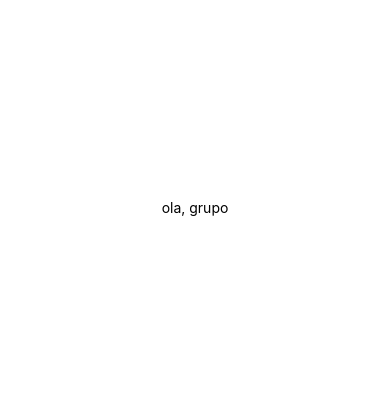
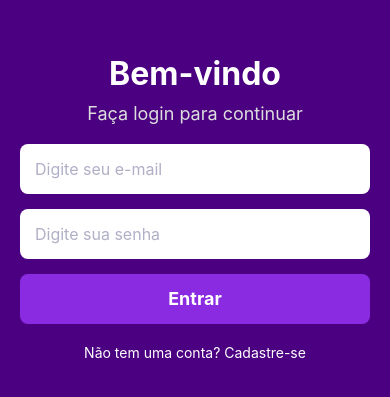
Before and after one commit to murilobongard/ReactNative-Serratec, a React Native app in the folder TrabalhoFinal-React-Native/: screen /Login in a window 390 px wide. Shown: the part 215-612 px from the top of the page. Built offline with nearby package versions, Linux system fonts and the light colour scheme.

Commit message:
Add login e cadastro sem as funcionalidades

```diff
--- a/TrabalhoFinal-React-Native/App.tsx
+++ b/TrabalhoFinal-React-Native/App.tsx
@@ -1,20 +1,27 @@
-import { StatusBar } from "expo-status-bar";
-import { StyleSheet, Text, View } from "react-native";
+import { NavigationContainer } from "@react-navigation/native";
+import { createNativeStackNavigator } from "@react-navigation/native-stack";
+import LoginScreen from "./src/screens/LoginScreens";
+import CadastroScreens from "./src/screens/CadastroScreens";
 
-export default function App() {
+const Stack = createNativeStackNavigator();
+
+const App = () => {
   return (
-    <View style={styles.container}>
-      <Text>ola, grupo</Text>
-      <StatusBar style="auto" />
-    </View>
+    <NavigationContainer>
+      <Stack.Navigator initialRouteName="Login">
+        <Stack.Screen
+          name="Login"
+          component={LoginScreen}
+          options={{ headerShown: false }}
+        />
+        <Stack.Screen
+          name="Cadastro"
+          component={CadastroScreens}
+          options={{ headerShown: false }}
+        />
+      </Stack.Navigator>
+    </NavigationContainer>
   );
-}
+};
 
-const styles = StyleSheet.create({
-  container: {
-    flex: 1,
-    backgroundColor: "#fff",
-    alignItems: "center",
-    justifyContent: "center",
-  },
-});
+export default App;
--- /dev/null
+++ b/TrabalhoFinal-React-Native/src/screens/CadastroScreens.tsx
@@ -0,0 +1,103 @@
+import React, { useState } from "react";
+import {
+  View,
+  Text,
+  TextInput,
+  TouchableOpacity,
+  StyleSheet,
+  Alert,
+} from "react-native";
+
+const CadastroScreens = () => {
+  const [nome, setName] = useState<string>("");
+  const [email, setEmail] = useState<string>("");
+  const [senha, setPassword] = useState<string>("");
+
+  const handleRegister = () => {
+    if (!nome || !email || !senha) {
+      Alert.alert("Erro", "Por favor, preencha todos os campos.");
+      return;
+    }
+
+    Alert.alert("Sucesso", `Cadastro realizado para: ${nome}`);
+  };
+
+  return (
+    <View style={styles.container}>
+      <Text style={styles.titulo}>Criar Conta</Text>
+      <Text style={styles.subtitulo}>Cadastre-se para começar</Text>
+      <TextInput
+        style={styles.input}
+        placeholder="Digite seu nome"
+        placeholderTextColor="#B0AFC6"
+        value={nome}
+        onChangeText={setName}
+      />
+      <TextInput
+        style={styles.input}
+        placeholder="Digite seu e-mail"
+        placeholderTextColor="#B0AFC6"
+        keyboardType="email-address"
+        value={email}
+        onChangeText={setEmail}
+      />
+      <TextInput
+        style={styles.input}
+        placeholder="Digite sua senha"
+        placeholderTextColor="#B0AFC6"
+        secureTextEntry
+        value={senha}
+        onChangeText={setPassword}
+      />
+      <TouchableOpacity style={styles.button} onPress={handleRegister}>
+        <Text style={styles.buttonText}>Cadastrar</Text>
+      </TouchableOpacity>
+    </View>
+  );
+};
+
+export default CadastroScreens;
+
+const styles = StyleSheet.create({
+  container: {
+    flex: 1,
+    backgroundColor: "#4B0082",
+    alignItems: "center",
+    justifyContent: "center",
+    padding: 20,
+  },
+  titulo: {
+    fontSize: 32,
+    color: "#FFF",
+    fontWeight: "bold",
+    marginBottom: 10,
+  },
+  subtitulo: {
+    fontSize: 18,
+    color: "#DDD",
+    marginBottom: 20,
+  },
+  input: {
+    width: "100%",
+    height: 50,
+    backgroundColor: "#FFF",
+    borderRadius: 8,
+    paddingHorizontal: 15,
+    fontSize: 16,
+    color: "#333",
+    marginBottom: 15,
+  },
+  button: {
+    width: "100%",
+    height: 50,
+    backgroundColor: "#8A2BE2",
+    borderRadius: 8,
+    alignItems: "center",
+    justifyContent: "center",
+  },
+  buttonText: {
+    fontSize: 18,
+    color: "#FFF",
+    fontWeight: "bold",
+  },
+});
--- /dev/null
+++ b/TrabalhoFinal-React-Native/src/screens/LoginScreens.tsx
@@ -0,0 +1,106 @@
+import React, { useState } from "react";
+import {
+  View,
+  Text,
+  TextInput,
+  TouchableOpacity,
+  StyleSheet,
+  Alert,
+} from "react-native";
+import { useNavigation } from "@react-navigation/native";
+import { NativeStackNavigationProp } from "@react-navigation/native-stack";
+import { RootStackParamList } from "../types/navigation";
+
+type NavigationProps = NativeStackNavigationProp<RootStackParamList, "Login">;
+
+const LoginScreen = () => {
+  const [email, setEmail] = useState<string>("");
+  const [password, setPassword] = useState<string>("");
+  const navigation = useNavigation<NavigationProps>();
+
+  const handleLogin = () => {
+    if (!email || !password) {
+      Alert.alert("Erro", "Por favor, preencha todos os campos.");
+      return;
+    }
+
+    Alert.alert("Sucesso", `Bem-vindo, ${email}!`);
+  };
+
+  return (
+    <View style={styles.container}>
+      <Text style={styles.titulo}>Bem-vindo</Text>
+      <Text style={styles.subtitle}>Faça login para continuar</Text>
+      <TextInput
+        style={styles.input}
+        placeholder="Digite seu e-mail"
+        placeholderTextColor="#B0AFC6"
+        keyboardType="email-address"
+        value={email}
+        onChangeText={setEmail}
+      />
+      <TextInput
+        style={styles.input}
+        placeholder="Digite sua senha"
+        placeholderTextColor="#B0AFC6"
+        secureTextEntry
+        value={password}
+        onChangeText={setPassword}
+      />
+      <TouchableOpacity style={styles.button} onPress={handleLogin}>
+        <Text style={styles.buttonText}>Entrar</Text>
+      </TouchableOpacity>
+      <TouchableOpacity onPress={() => navigation.navigate("Cadastro")}>
+        <Text style={{ color: "#FFF", marginTop: 20 }}>
+          Não tem uma conta? Cadastre-se
+        </Text>
+      </TouchableOpacity>
+    </View>
+  );
+};
+
+export default LoginScreen;
+
+const styles = StyleSheet.create({
+  container: {
+    flex: 1,
+    backgroundColor: "#4B0082",
+    alignItems: "center",
+    justifyContent: "center",
+    padding: 20,
+  },
+  titulo: {
+    fontSize: 32,
+    color: "#FFF",
+    fontWeight: "bold",
+    marginBottom: 10,
+  },
+  subtitle: {
+    fontSize: 18,
+    color: "#DDD",
+    marginBottom: 20,
+  },
+  input: {
+    width: "100%",
+    height: 50,
+    backgroundColor: "#FFF",
+    borderRadius: 8,
+    paddingHorizontal: 15,
+    fontSize: 16,
+    color: "#333",
+    marginBottom: 15,
+  },
+  button: {
+    width: "100%",
+    height: 50,
+    backgroundColor: "#8A2BE2",
+    borderRadius: 8,
+    alignItems: "center",
+    justifyContent: "center",
+  },
+  buttonText: {
+    fontSize: 18,
+    color: "#FFF",
+    fontWeight: "bold",
+  },
+});
--- /dev/null
+++ b/TrabalhoFinal-React-Native/src/types/navigation.d.ts
@@ -0,0 +1,4 @@
+export type RootStackParamList = {
+  Login: undefined;
+  Cadastro: undefined;
+};
```
Also changed, not shown: TrabalhoFinal-React-Native/src/types/AppNavigator.tsx (added, +26 -0 lines), TrabalhoFinal-React-Native/src/screens/LoginScrenns/login.tsx (deleted), TrabalhoFinal-React-Native/src/screens/ProdutoScrenns/Produto.tsx (deleted), TrabalhoFinal-React-Native/src/screens/ProdutoScrenns/Produtodetalhe.tsx (deleted).
